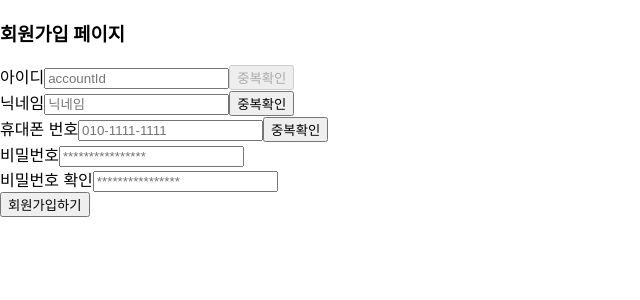
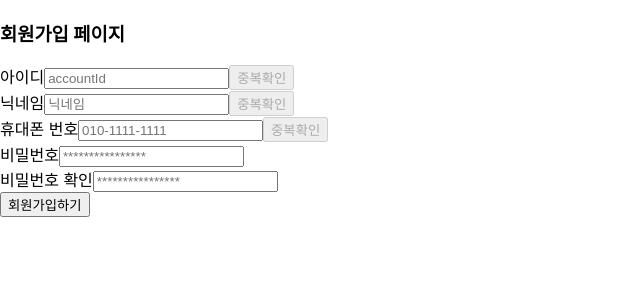
Before and after one commit to sanynote/chatting, a React (Create React App) app: page /signup in a window 1280 px wide. Shown: the top 300 px of the page, without its empty margins (0-640 px from the left). Built offline with nearby package versions, Linux system fonts and the light colour scheme; no server answers.

Commit message:
feat: 비밀번호 확인까지 완료, error msg 각자 핸들링

```diff
--- a/src/pages/auth/sign.up.tsx
+++ b/src/pages/auth/sign.up.tsx
@@ -14,38 +14,47 @@ function SignUp() {
   const {
     register,
     handleSubmit,
-    getValues,
     watch,
     formState: { errors },
-  } = useForm();
+  } = useForm({ mode: "onChange" });
 
-  // React.useEffect(()=>{
-  //   console.log(errors?.accountId?.message,'ssss')
-  //   console.log(idValue,'idValue')
-  //   console.log(watch('accountId'),'idid')
-  // },[watch('accountId')])
-  console.log(watch('accountId'),'idid')
   const onSubmit = (data: any) => console.log(data);
   const [user, setUser] = useRecoilState(UserInfo);
-  const [isIdLocked, setIsIdLocked] = React.useState(false);
-  const [isNicknameLocked, setIsNicknameLocked] = React.useState(false);
-  const [isPhoneLocked, setIsPhoneLocked] = React.useState(false);
-  // const [idValue,setIdValue] = React.useState('')
+  const [accountIdLocked, setAccountIdLocked] = React.useState(false);
+  const [nicknameLocked, setNicknameLocked] = React.useState(false);
+  const [phoneLocked, setPhoneLocked] = React.useState(false);
 
   const navigate = useNavigate();
 
-  const lockDuplicateButton = () => {
-    if (isIdLocked) return true;
-    if (!(watch('accountId') && errors?.accountId?.message === undefined)) return true;
+  const accountIdValue = watch("accountId");
+  const nicknameValue = watch("nickname");
+  const phoneValue = watch("phone");
+
+  const lockIdDuplicateButton = () => {
+    if (accountIdLocked) return true;
+    if (!(accountIdValue && errors?.accountId?.message === undefined))
+      return true;
+    return false;
+  };
+
+  const lockNicknameDuplicateButton = () => {
+    if (nicknameLocked) return true;
+    if (!(nicknameValue && errors?.nickname?.message === undefined))
+      return true;
+    return false;
+  };
+
+  const lockPhoneDuplicateButton = () => {
+    if (phoneLocked) return true;
+    if (!(phoneValue && errors?.phone?.message === undefined)) return true;
     return false;
   };
 
   const duplicateId = async () => {
-    const accountIdCheck = getValues("accountId");
     try {
-      const { status, data } = await CHECK_ACCOUNT_ID(accountIdCheck);
+      const { status, data } = await CHECK_ACCOUNT_ID(accountIdValue);
       if (status === 200) {
-        setIsIdLocked(data.response["validateAccountId"]);
+        setAccountIdLocked(data.response["validateAccountId"]);
         alert("사용가능한 아이디입니다.");
       }
     } catch (e) {
@@ -56,11 +65,10 @@ function SignUp() {
   };
 
   const duplicateNickname = async () => {
-    const nicknameCheck = getValues("nickname");
     try {
-      const { status, data } = await CHECK_NICKNAME(nicknameCheck);
+      const { status, data } = await CHECK_NICKNAME(nicknameValue);
       if (status === 200) {
-        setIsNicknameLocked(data.response["validateNickname"]);
+        setNicknameLocked(data.response["validateNickname"]);
         alert("사용가능한 닉네임입니다.");
       }
     } catch (e) {
@@ -71,11 +79,10 @@ function SignUp() {
   };
 
   const duplicatePhone = async () => {
-    const phoneNumberCheck = getValues("phoneNumber");
     try {
-      const { status, data } = await CERTIFICATION_PHONE(phoneNumberCheck);
+      const { status, data } = await CERTIFICATION_PHONE(phoneValue);
       if (status === 200) {
-        setIsPhoneLocked(data.response["validatePhone"]);
+        setPhoneLocked(data.response["validatePhone"]);
         alert("사용가능한 핸드폰 번호 입니다.");
       }
     } catch (e) {
@@ -103,7 +110,7 @@ function SignUp() {
           <>
             <label htmlFor="accountId">아이디</label>
             <input
-              disabled={isIdLocked}
+              disabled={accountIdLocked}
               id="accountId"
               type="text"
               placeholder="accountId"
@@ -115,7 +122,7 @@ function SignUp() {
                 },
               })}
             />
-            <button disabled={lockDuplicateButton()} onClick={duplicateId}>
+            <button type="button" disabled={lockIdDuplicateButton()} onClick={duplicateId}>
               중복확인
             </button>
             {errors?.accountId?.message}
@@ -125,7 +132,7 @@ function SignUp() {
           <>
             <label htmlFor="nickname">닉네임</label>
             <input
-              disabled={isNicknameLocked}
+              disabled={nicknameLocked}
               id="nickname"
               type="text"
               placeholder="닉네임"
@@ -137,48 +144,90 @@ function SignUp() {
                 },
               })}
             />
-            <button onClick={duplicateNickname} disabled={isNicknameLocked}>중복확인</button>
+            <button
+              type="button"
+              onClick={duplicateNickname}
+              disabled={lockNicknameDuplicateButton()}
+            >
+              중복확인
+            </button>
             {errors?.nickname?.message}
           </>
         </div>
         <div>
           <>
-            <label htmlFor="phoneNumber">휴대폰 번호</label>
+            <label htmlFor="phone">휴대폰 번호</label>
             <input
-              disabled={isPhoneLocked}
-              id="phoneNumber"
+              disabled={phoneLocked}
+              id="phone"
               type="text"
               placeholder="010-1111-1111"
-              {...register("phoneNumber", {
+              {...register("phone", {
                 required: "핸드폰 번호를 입력해주세요",
                 pattern: {
-                  value: /^01([0|1|6|7|8|9]?)([0-9]{3,4})([0-9]{4})$/,
+                  value: /^01([0|1|6|7|8|9])([0-9]{3,4})([0-9]{4})$/,
                   message: "번호 형식에 맞지 않습니다.",
                 },
               })}
             />
-            <button onClick={duplicatePhone} disabled={isPhoneLocked} >중복확인</button>
-            {errors?.phoneNumber?.message}
+            <button
+              type="button"
+              onClick={duplicatePhone}
+              disabled={lockPhoneDuplicateButton()}
+            >
+              중복확인
+            </button>
+            {errors?.phone?.message}
           </>
         </div>
         <div>
+          <>
             <label htmlFor="password">비밀번호</label>
             <input
               id="password"
               type="password"
               placeholder="****************"
-            {...register("password")}
+              {...register("password", {
+                required: "비밀번호를 입력해주세요",
+                pattern: {
+                  value:
+                    /^(?=.*[A-Za-z])(?=.*\d)(?=.*[@$!%*#?&])[A-Za-z\d@$!%*#?&]{8,}$/,
+                  message:
+                    "비밀번호는 최소 8자, 하나 이상의 문자, 숫자 및 특수문자입니다.",
+                },
+              })}
             />
+            {errors?.password?.message}
+          </>
         </div>
         <div>
+          <>
             <label htmlFor="confirmPassword">비밀번호 확인</label>
             <input
               id="confirmPassword"
               type="password"
               placeholder="****************"
-            {...register("confirmPassword")}
+              {...register("confirmPassword", {
+                required: "비밀번호를 입력해주세요",
+                validate: {
+                  check: (val) => {
+                    if (watch("password") !== val) {
+                      return "비밀번호가 일치하지 않습니다.";
+                    }
+                  },
+                },
+                pattern: {
+                  value:
+                    /^(?=.*[A-Za-z])(?=.*\d)(?=.*[@$!%*#?&])[A-Za-z\d@$!%*#?&]{8,}$/,
+                  message:
+                    "비밀번호는 최소 8자, 하나 이상의 문자, 숫자 및 특수문자입니다.",
+                },
+              })}
             />
+            {errors?.confirmPassword?.message}
+          </>
         </div>
+
         <button type="submit">회원가입하기</button>
       </form>
     </div>
```
Lines whose indentation alone changed are shown as unchanged.
